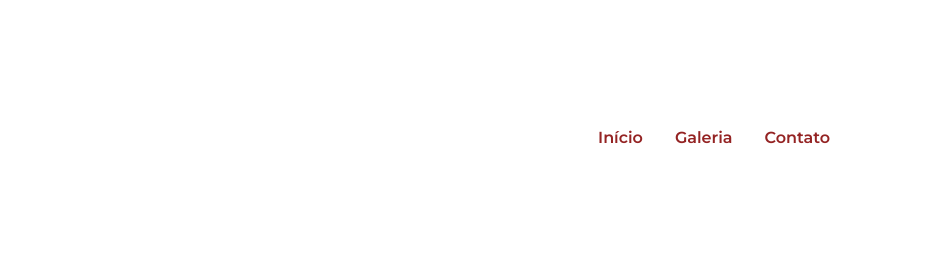
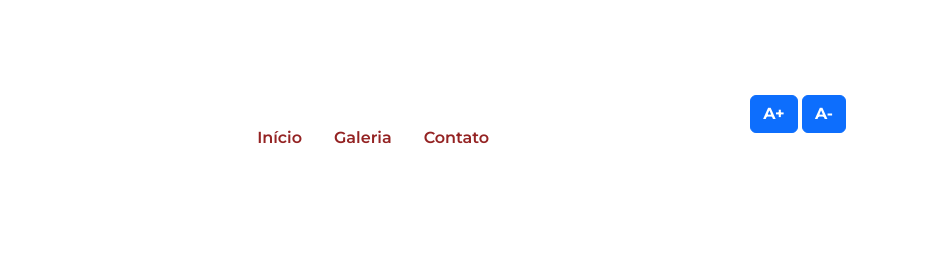
Before and after one commit to Guilherme-Szabo/Site-Acessivel, a plain HTML site: page index.html in a window 1280 px wide. Shown: the top 273 px of the page, 352-1280 px from the left. Drawn offline with nearby package versions, Linux system fonts and the light colour scheme; a script that the page names is missing.

Commit message:
tamanho fonte

```diff
--- a/index.html
+++ b/index.html
@@ -21,6 +21,10 @@
                 <li class="nav-item"><a class="nav-link" href="#galeria">Galeria</a></li>
                 <li class="nav-item"><a class="nav-link" href="#contato">Contato</a></li>
             </ul>
+                <div id="acessibilidade">
+                    <button id="aumenta-fonte" class="btn btn-primary fw-bold">A+</button>
+                    <button id="diminua-fonte" class="btn btn-primary fw-bold">A-</button>
+                </div>
         </nav>
 
     </header>
--- a/styles.css
+++ b/styles.css
@@ -142,5 +142,5 @@ h2 {
 }
 
 #imagem1{
-    width: 115px;
+    width: 1150px;
 }
```
Also changed, not shown: script.js (added).
